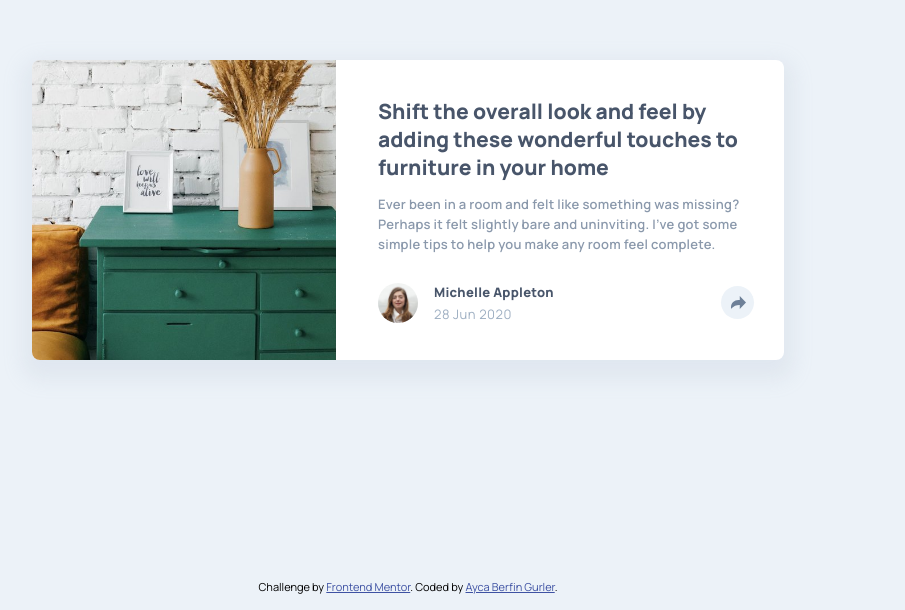
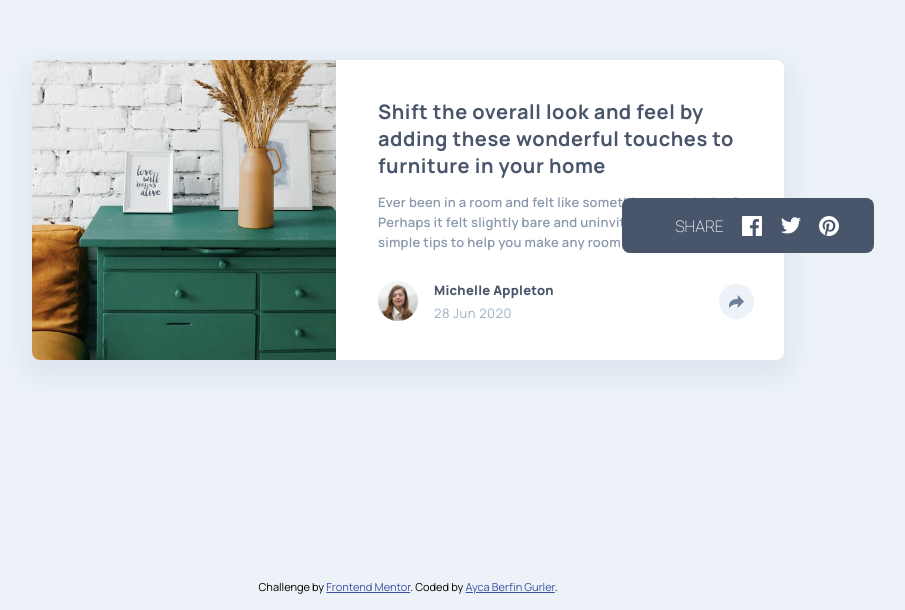
Before and after one commit to aybegu/Article-Preview-Component, a plain HTML site: page index.html in a window 1280 px wide. Shown: the part 190-800 px from the top of the page, without its empty margins (232-1137 px from the left). Drawn offline with Linux system fonts and the light colour scheme.

Commit message:
final design

```diff
--- a/index.html
+++ b/index.html
@@ -18,8 +18,8 @@
       <!-- <div class="image-part">
       </div> -->
       <div class="context-part">
-        <h3 class="header">Shift the overall look and feel by adding these wonderful
-          touches to furniture in your home</h3>
+        <h1 class="header">Shift the overall look and feel by adding these wonderful
+          touches to furniture in your home</h1>
         <p class="text">Ever been in a room and felt like something was missing? Perhaps
   it felt slightly bare and uninviting. I’ve got some simple tips
   to help you make any room feel complete.</p>
@@ -31,14 +31,26 @@
               <p class="date">28 Jun 2020</p>
             </div>
           </div>
-          <button class="share">
-            <img src="images/icon-share.svg" alt="share">
-          </button>
+          <div class="share-button">
+            <!-- share okunun hover'da beyaz olmasi icin bu formatta aldik -->
+            <svg xmlns="http://www.w3.org/2000/svg" width="15" height="13">
+              <path
+                fill="#6E8098"
+                d="M15 6.495L8.766.014V3.88H7.441C3.33 3.88 0 7.039 0 10.936v2.049l.589-.612C2.59 10.294 5.422 9.11 8.39 9.11h.375v3.867L15 6.495z"
+              />
+            </svg>
+          </div>
+          <!-- Share -->
+          <div class="share">
+            <div class="arrow"></div>
+            <p>share</p>
+            <img src="images/icon-facebook.svg" alt="facebook" class="icons">
+            <img src="images/icon-twitter.svg" alt="twitter" class="icons">
+            <img src="images/icon-pinterest.svg" alt="pinterest" class="icons">
+          </div>
         </div>
       </div>
     </div>
-
-    <!-- Share -->
 
     <div class="attribution">
       Challenge by <a href="https://www.frontendmentor.io?ref=challenge" target="_blank">Frontend Mentor</a>.
--- a/style.css
+++ b/style.css
@@ -54,7 +54,6 @@ body{
     width: 50%;
     clip-path: inset(0 4.5rem 0 0);
     border-radius: .5rem 0 0 .5rem;
-
 }
 
 .context-part{
@@ -74,8 +73,11 @@ body{
     color: var(--Very-Dark-Grayish-Blue);
     margin: 0;
     padding: 0;
-    font-weight: 800;
-    font-size: 21px;
+    /* font-weight: 800;
+    font-size: 21px; */
+    font-size: 1.25rem;
+    letter-spacing: 0.035rem;
+    font-weight: 700;
 }
 
 .text{
@@ -138,21 +140,67 @@ body{
     letter-spacing: .5px;
 }
 
-.share{
+.share-button{
     border: none;
     border-radius: 50%;
-    width: 33px;
-    height: 33px;
+    width: 16px;
+    height: 16px;
     background-color: var(--Light-Grayish-Blue);
-    /* display: flex;
+    display: flex;
     justify-content: center;
-    align-items: center; */
+    align-items: center;
     padding: .6rem;
+    cursor: pointer;
+    transition: all .1s ease-in-out;
 }
 
-.share:hover{
+.share-button:hover{
+    background-color: var(--Very-Dark-Grayish-Blue);
+}
+
+.share-button:hover svg path{
+    fill: var(--Light-Grayish-Blue);
+}
+
+.share{
+    background-color: var(--Very-Dark-Grayish-Blue);
+    width: 220px;
+    height: 55px;
+    border-radius: .5rem;
+    display: flex;
+    flex-direction: row;
+    justify-content: space-evenly;
+    align-items: center;
+    font-weight: 100;
+    padding: 0 1rem;
+    position: absolute;
+    right: -120px;
+    top: 100px;
+    /* visibility: hidden;
+    opacity: 0;
+    transition: visibility 0.2s linear, opacity 0.2s linear; */
+}
+
+.share p{
+    text-transform: uppercase;
+    color: var(--Light-Grayish-Blue);
+    font-weight: 200;
+
+}
+
+.icons{
+    transition: all .2s ease-in-out;
+}
+
+.icons:hover{
     cursor: pointer;
 }
+
+.fading{
+    visibility: visible;
+    opacity: 1;
+}
+
 
 .attribution {
     font-size: 11px;
```
